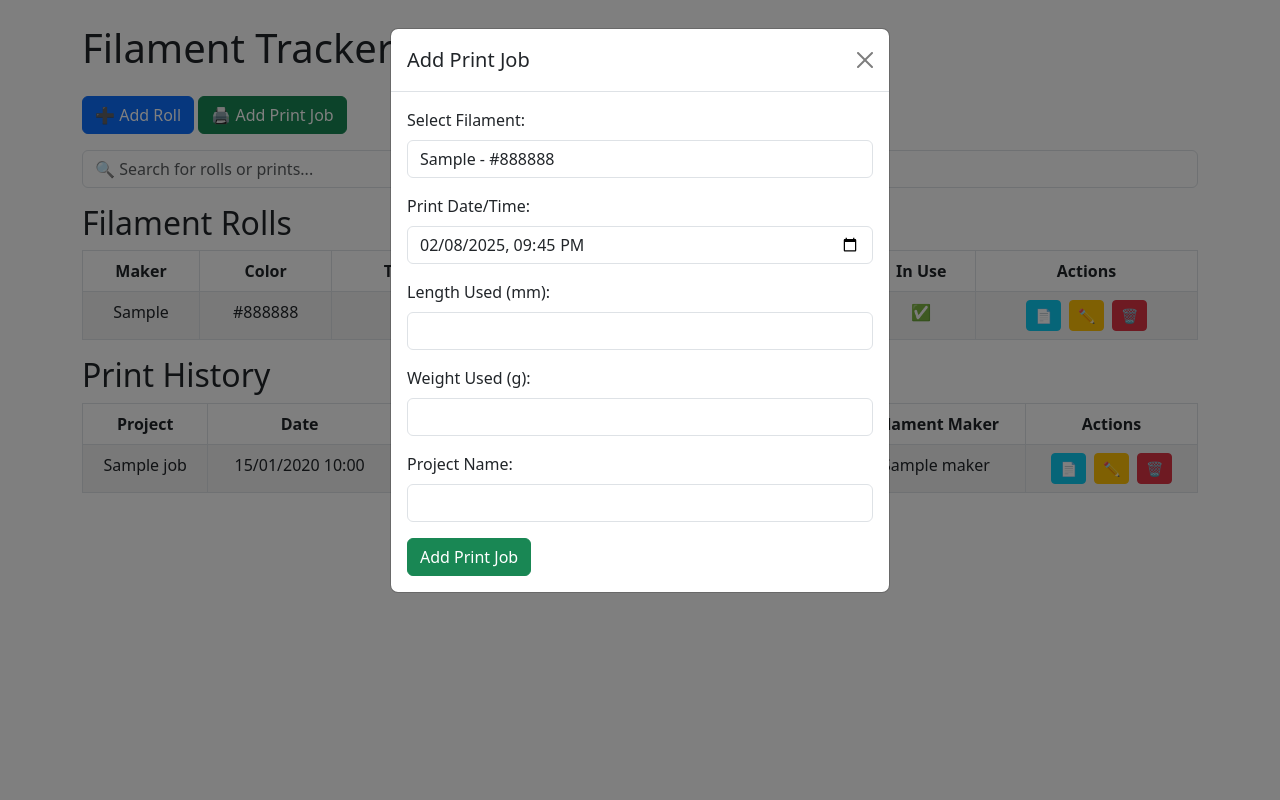
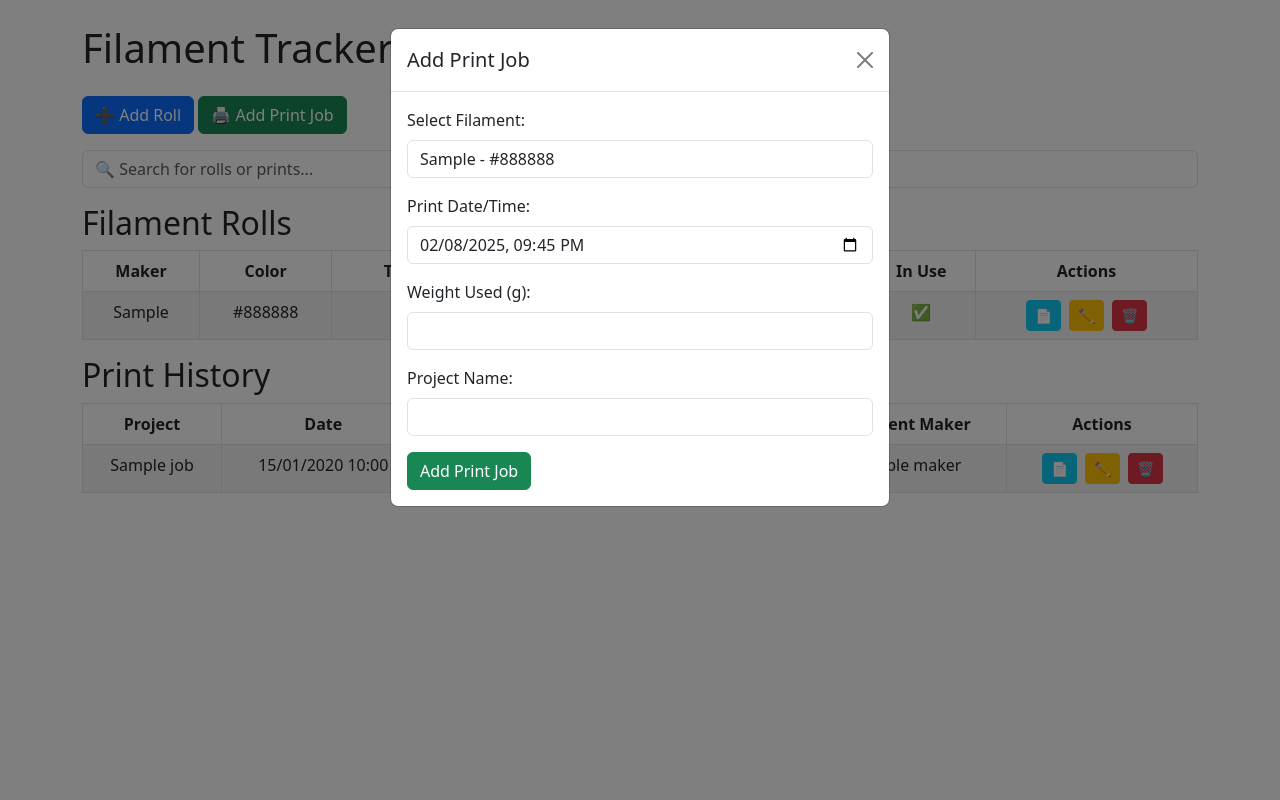
Before and after one commit to r-nd-m/filament-tracker, a Flask app: template app/templates/index.html in a window 1280 px wide, after a click on "🖨️ Add Print Job". Run offline with Flask 3, Linux system fonts and the light colour scheme; tables that the repository leaves empty hold one stand-in row (values such as "Sample post"); the template is opened without the code that fills it: values that come from a table or form of the project are taken from there, most other values are stand-ins (such as "Sample title", 1, 10 or a date in 2020).

Commit message:
removed length_used as it's not needed

```diff
--- a/app/models.py
+++ b/app/models.py
@@ -15,7 +15,6 @@ class FilamentRoll(db.Model):
 class PrintJob(db.Model):
     id = db.Column(db.Integer, primary_key=True)
     filament_id = db.Column(db.Integer, db.ForeignKey('filament_roll.id'), nullable=False)
-    length_used = db.Column(db.Float, nullable=False)
     weight_used = db.Column(db.Float, nullable=False)
     project_name = db.Column(db.String(255), nullable=False)
     date = db.Column(db.DateTime, default=lambda: datetime.now(LOCAL_TZ))
--- a/app/routes.py
+++ b/app/routes.py
@@ -25,7 +25,6 @@ def add_roll():
 @app.route('/add_print', methods=['POST'])
 def add_print():
     filament_id = int(request.form['filament_id'])
-    length_used = float(request.form['length_used'])
     weight_used = float(request.form['weight_used'])
     project_name = request.form['project_name']
 
@@ -35,7 +34,6 @@ def add_print():
 
     print_job = PrintJob(
         filament_id=filament_id,
-        length_used=length_used,
         weight_used=weight_used,
         project_name=project_name,
         date=date  # Ensure local time is stored
@@ -98,7 +96,6 @@ def edit_print(print_id):
         filament.remaining_weight += print_job.weight_used
 
     print_job.project_name = request.form['project_name']
-    print_job.length_used = float(request.form['length_used'])
     print_job.weight_used = float(request.form['weight_used'])
     print_job.filament_id = int(request.form['filament_id'])
 
@@ -143,7 +140,6 @@ def duplicate_print(print_id):
     print_job = PrintJob.query.get_or_404(print_id)
 
     new_project_name = request.form['project_name']
-    new_length_used = float(request.form['length_used'])
     new_weight_used = float(request.form['weight_used'])
     new_filament_id = int(request.form['filament_id'])
 
@@ -153,7 +149,6 @@ def duplicate_print(print_id):
 
     new_print_job = PrintJob(
         filament_id=new_filament_id,
-        length_used=new_length_used,
         weight_used=new_weight_used,
         project_name=new_project_name,
         date=new_date
--- a/app/templates/index.html
+++ b/app/templates/index.html
@@ -80,8 +80,7 @@
             <tr>
                 <th>Project</th>
                 <th>Date</th>
-                <th>Filament Used</th>
-                <th>Weight (g)</th>
+                <th>Weight Used (g)</th>
                 <th>Filament Color</th>
                 <th>Filament Maker</th>
                 <th style="white-space: nowrap;">Actions</th>
@@ -92,7 +91,6 @@
             <tr>
                 <td>{{ job.project_name }}</td>
                 <td>{{ job.date.strftime('%#d/%#m/%Y %H:%M') if job.date else 'Unknown' }}</td>
-                <td>{{ job.length_used }} mm</td>
                 <td>{{ "%.2f"|format(job.weight_used) }}</td>
                 <td>{{ job.filament.color }}</td>
                 <td>{{ job.filament.maker }}</td>
@@ -176,10 +174,6 @@
                                    value="{{ datetime.now().strftime('%Y-%m-%dT%H:%M') }}" required>
                         </div>
                         <div class="mb-3">
-                            <label for="length_used" class="form-label">Length Used (mm):</label>
-                            <input type="number" step="0.01" id="length_used" name="length_used" class="form-control" required>
-                        </div>
-                        <div class="mb-3">
                             <label for="weight_used" class="form-label">Weight Used (g):</label>
                             <input type="number" step="0.01" id="weight_used" name="weight_used" class="form-control" required>
                         </div>
@@ -252,10 +246,6 @@
                             <label class="form-label">Print Date/Time:</label>
                             <input type="datetime-local" name="date" class="form-control"
                                    value="{{ job.date.strftime('%Y-%m-%dT%H:%M') if job.date else '' }}" required>
-                        </div>
-                        <div class="mb-3">
-                            <label class="form-label">Filament Used (mm):</label>
-                            <input type="number" name="length_used" class="form-control" value="{{ job.length_used }}" required>
                         </div>
                         <div class="mb-3">
                             <label class="form-label">Weight Used (g):</label>
@@ -332,11 +322,7 @@
                         <div class="mb-3">
                             <label class="form-label">Print Date/Time:</label>
                             <input type="datetime-local" name="date" class="form-control"
-                                   value="{{ job.date.strftime('%Y-%m-%dT%H:%M') if job.date else datetime.now().strftime('%Y-%m-%dT%H:%M') }}" required>
-                        </div>
-                        <div class="mb-3">
-                            <label class="form-label">Filament Used (mm):</label>
-                            <input type="number" name="length_used" class="form-control" value="{{ job.length_used }}" required>
+                                   value="{{ datetime.now().strftime('%Y-%m-%dT%H:%M') }}" required>
                         </div>
                         <div class="mb-3">
                             <label class="form-label">Weight Used (g):</label>
```
